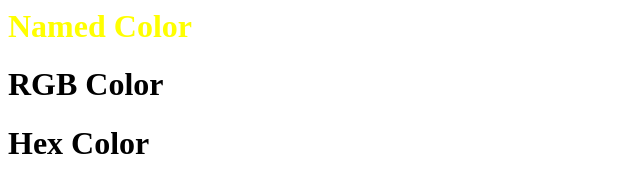
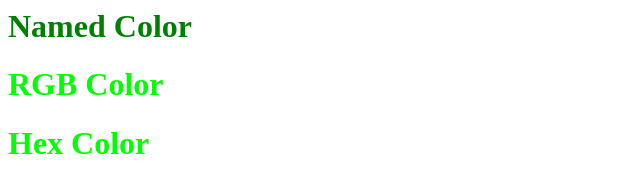
Before and after one commit to knightmoves-schools/014-color-Jrey433, a website: page index.html in a window 1280 px wide. Shown: the whole page, without its empty margins (0-640 px from the left). Drawn offline with Linux system fonts and the light colour scheme.

Commit message:
Update index.html

```diff
--- a/index.html
+++ b/index.html
@@ -4,15 +4,15 @@
     <title>Color</title>
     <style>
         .named-color {
-            color: yellow;
+            color: green;
         }
 
         .rgb-color {
-
+            color:  rgb(0, 255, 0);
         }
 
         .hex-color {
-
+            color:  #00ff00;
         }
     </style>
 </head>
```
